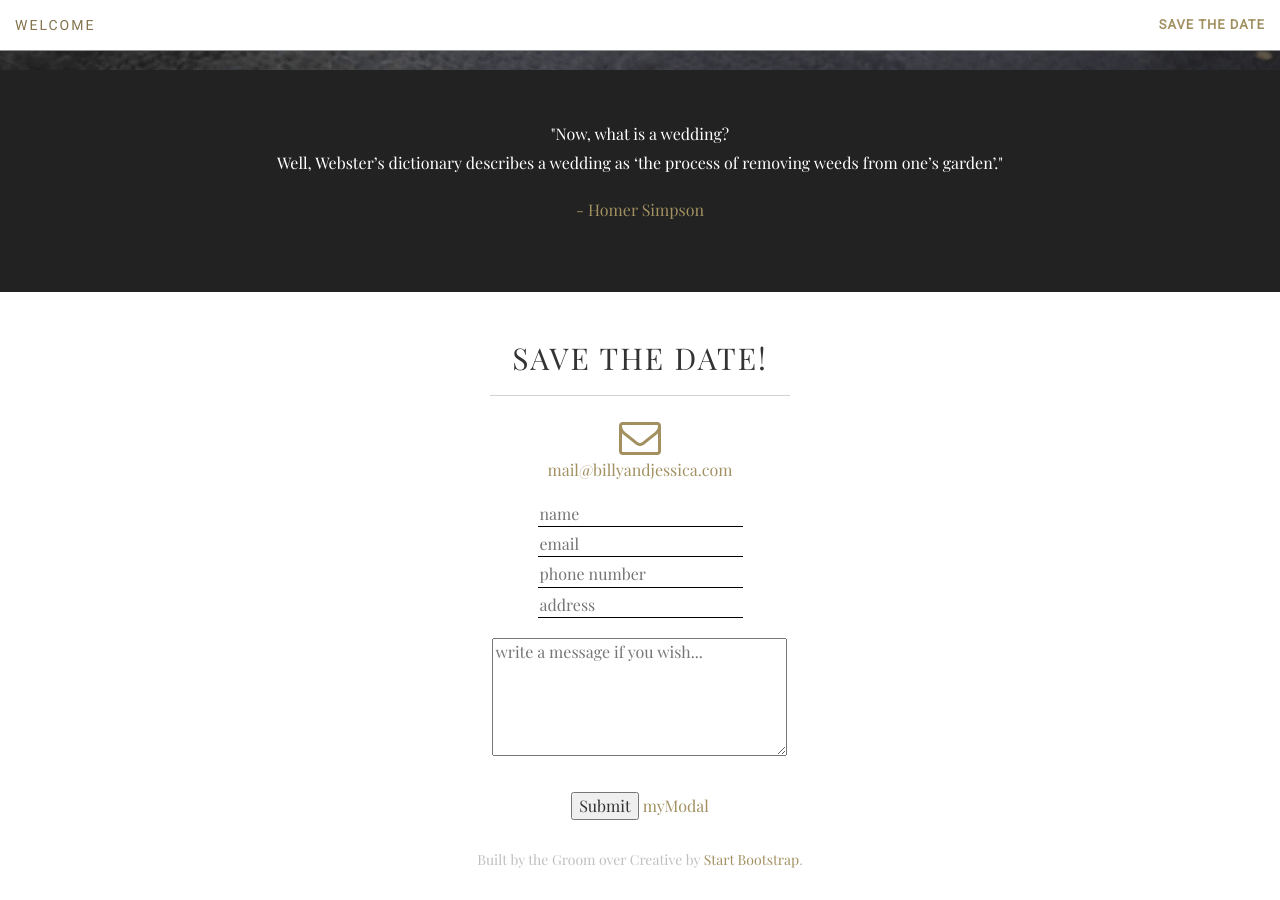
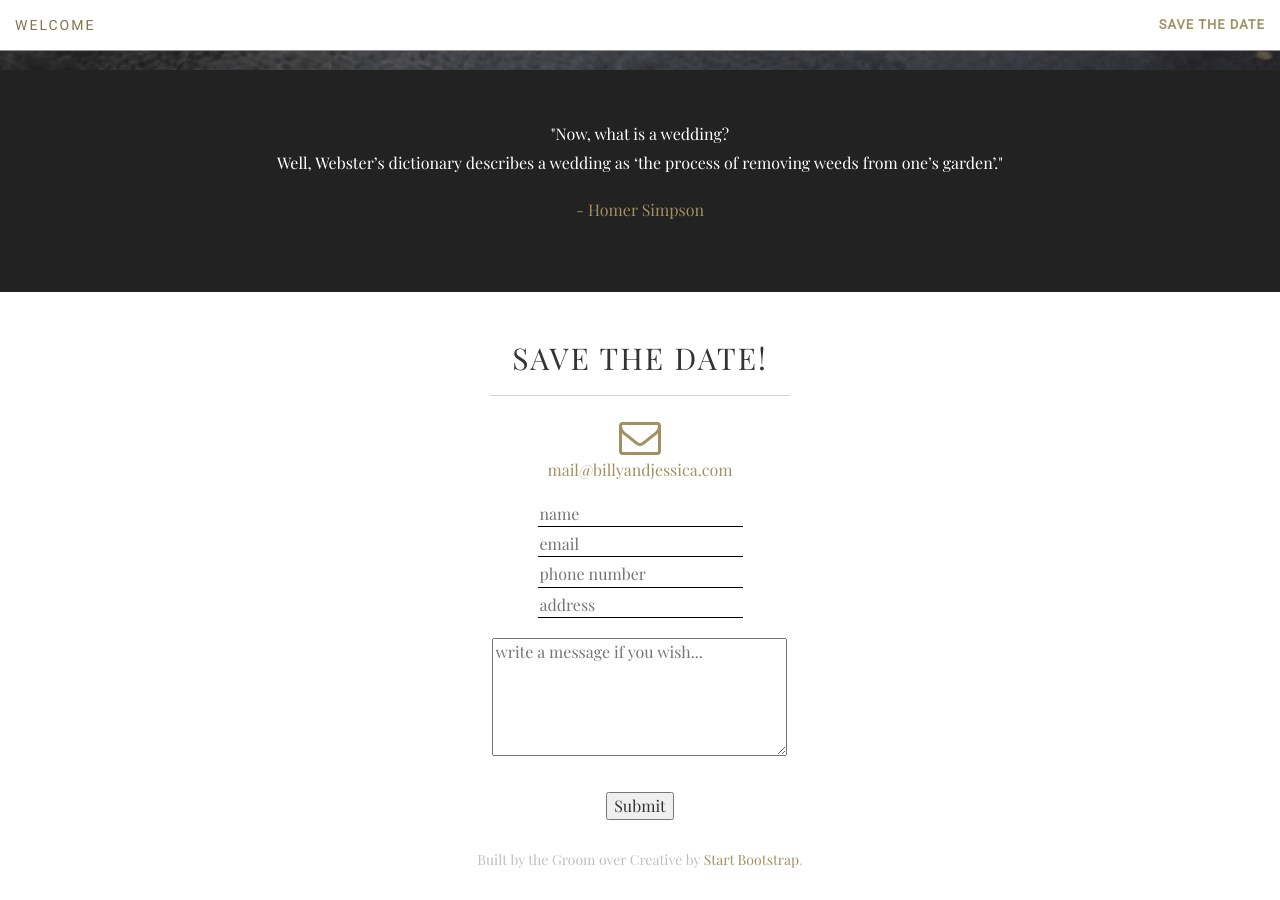
Before and after one commit to notbleh/wed-website, a Jekyll site: the page built from index.html, in a window 1280 px wide and 900 px high, scrolled down 830 px. Built offline with Jekyll 4.4.1, drawn with Linux system fonts in a browser that asks for light colours.

Commit message:
Update contact.html

```diff
--- a/_includes/contact.html
+++ b/_includes/contact.html
@@ -30,9 +30,7 @@
                     </div>
                     <div class="row form-group " id="errors"></div>
                     <div class="row">
-                        <input type="hidden" name="redirect" value="https://notbleh.github.io/">
                         <input type="submit" value="Submit" data-toggle="modal" data-target="#myModal">
-                        <a href="https://billyandjessica.com/index.html#myModal">myModal</a>
                     </div>
                 </form>
             </div>
```
